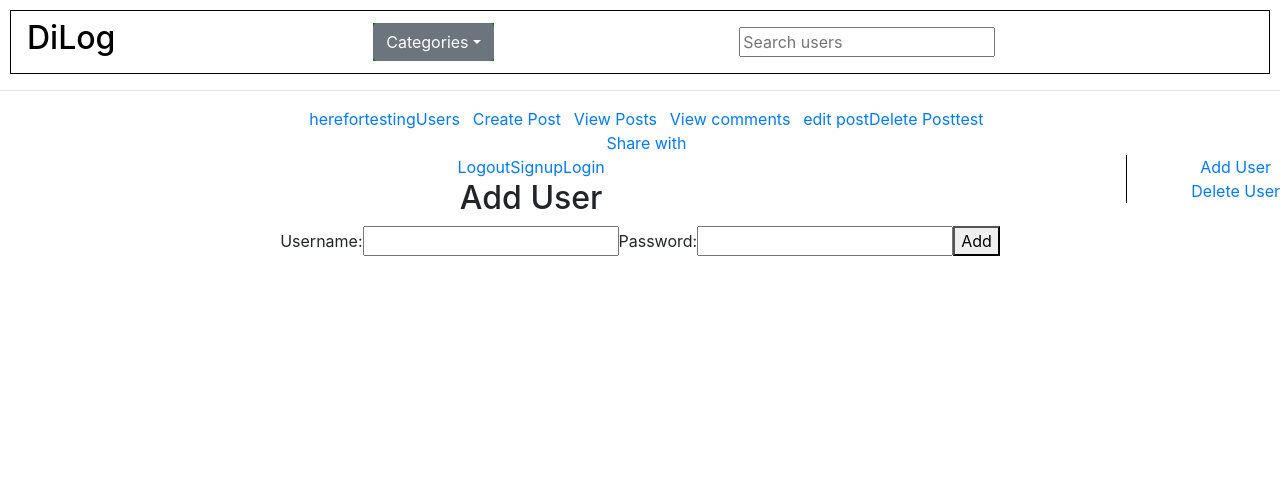
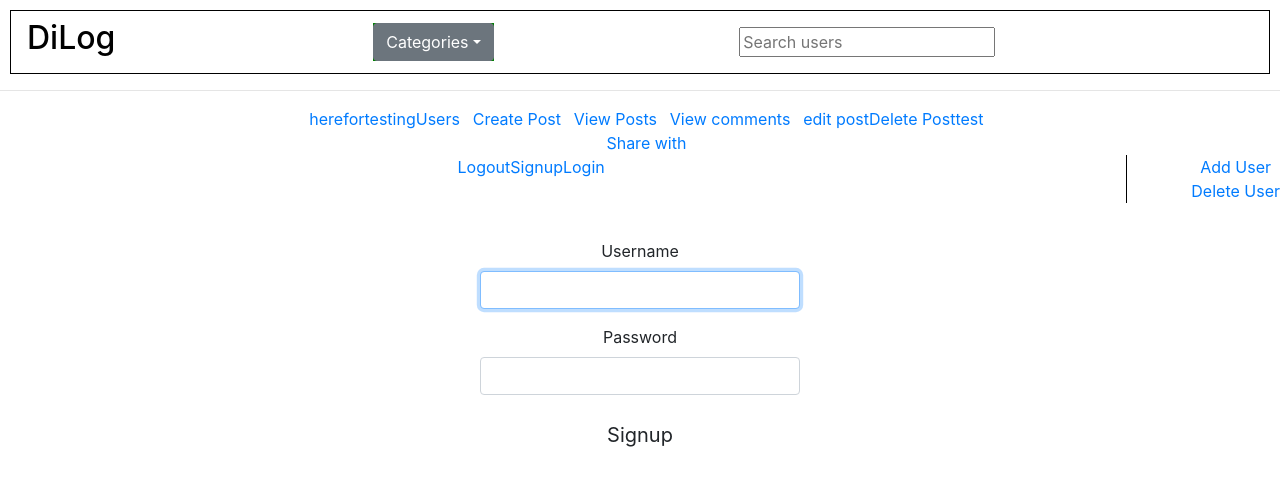
Before and after one commit to ArneCaris/Project12.2018, a React (Create React App) app in the folder react_client/: page /Users/add in a window 1280 px wide. Shown: the top 486 px of the page. Built offline with nearby package versions, Linux system fonts and the light colour scheme.

Commit message:
signup working + view posts modal struggles

```diff
--- a/react_client/src/AddUser.js
+++ b/react_client/src/AddUser.js
@@ -1,56 +1,108 @@
 import React, { Component } from 'react';
+import { Button, FormGroup, FormControl, ControlLabel } from "react-bootstrap";
 import axios from 'axios';
+import "./Login.css";
+
 
 class AddUser extends Component {
     constructor() {
     super();
-    this.onChange = this.onChange.bind(this);
+    this.getUsers = this.getUsers.bind(this);
     this.handleSubmit = this.handleSubmit.bind(this);
     this.state = {
         ID: '',
         username: '',
-        password: ''
+        password: '',
+        Users: []
     };
     }
 
-    onChange = e => {
-        const state = this.state;
-        state[e.target.name] = e.target.value;
-        this.setState(state);
-    };
+    getUsers() {
+
+        axios.get(`http://localhost:3000/Users/`).then(res => {
+            const Users = res.data;
+            this.setState({ Users });
+            console.log(Users)
+            var loginU = document.getElementById('username').value;
+            var loginP = document.getElementById('password').value;
+
+
+
+            for ( var x = 0; x < Users.length; x++){
+                if(Users[x].username === loginU)
+                {
+                    if(Users[x].password === loginP)
+                    {
+
+                      var CurrUser = {
+                          id: Users[x].ID,
+                          username: Users[x].username,
+                          isAuthenticated: true
+                      }
+
+                      localStorage.setItem( 'userID', JSON.stringify(CurrUser.id) );
+                      localStorage.setItem( 'userUsername', JSON.stringify(CurrUser.username) );
+                      localStorage.setItem( 'isAthenticated', JSON.stringify(CurrUser.isAuthenticated) );
+
+                      this.props.history.push('/Post');
+
+                      break;
+
+                      }
+
+                    }
+                }
+              }
+              );
+          }
+
 
     handleSubmit = event => {
         event.preventDefault();
 
-        const { ID, username, password } = this.state;
-        window.location.reload();
+        const { ID } = this.state;
+        const username = document.getElementById("username").value
+        const password = document.getElementById("password").value
 
         axios
             .post('http://localhost:3000/Users', { ID, username, password })
             .then(res => {
-            console.log(res);
-            console.log(res.data);
+                console.log(res);
+                console.log(res.data);
+                this.getUsers();
             });
+
         };
+
 
     render() {
         return (
-            <div className="content">
-                <h2>Add User</h2>
-                <form onSubmit={this.handleSubmit}>
-                    <label>
-                    Username:
-                    <input type="text" name="username" onChange={this.onChange} />
-                    </label>
-                    <label>
-                    Password:
-                    <input type="text" name="password" onChange={this.onChange} />
-                    </label>
-                    <button className="button" type="submit">
-                    Add
-                    </button>
-                </form>
-            </div>
+            <div className="Login">
+            <form>
+            <FormGroup controlId="username" bsSize="large">
+                <ControlLabel>Username</ControlLabel>
+                <FormControl
+                autoFocus
+                type="username" id="username"
+                />
+            </FormGroup>
+            <FormGroup controlId="password" bsSize="large">
+                <ControlLabel>Password</ControlLabel>
+                <FormControl
+                type="password" id="password"
+                />
+            </FormGroup>
+            <Button
+                block
+                bsSize="large"
+                type="button"
+                onClick={this.handleSubmit}
+                >
+                Signup
+            </Button>
+            </form>
+            <br/> <br/>
+        </div>
         );
     }
 }
--- a/react_client/src/App.js
+++ b/react_client/src/App.js
@@ -176,7 +176,7 @@ class App extends Component {
         ? <NavLink onClick={this.handleLogout}>Logout</NavLink>
         : <Fragment>
           <NavLink to="/login" onClick={this.handleLogout}>Logout</NavLink>
-              <NavLink to="/signup">Signup</NavLink>
+              <NavLink to="/Users/add">Signup</NavLink>
               <NavLink to="/login">Login</NavLink>
           </Fragment>
       }
--- a/react_client/src/Login.js
+++ b/react_client/src/Login.js
@@ -41,7 +41,7 @@ export class Login extends Component {
                         localStorage.setItem( 'userUsername', JSON.stringify(CurrUser.username) );
                         localStorage.setItem( 'isAthenticated', JSON.stringify(CurrUser.isAuthenticated) );
 
-                         this.props.history.push('/Post');
+                        this.props.history.push('/Post');
 
                         break;
 
--- a/react_client/src/test.js
+++ b/react_client/src/test.js
@@ -27,23 +27,45 @@ class Test extends Component {
     };
     this.handleRemove = this.handleRemove.bind(this);
     this.handleModal = this.handleModal.bind(this);
+    this.forloopfunction = this.forloopfunction.bind(this);
   }
 
   componentDidMount() {
     axios.get(`http://localhost:3000/posts/public`).then(results => {
       const posts = results.data;
-      const ID = results.data;
-      const Title = results.data;
-      const Content = results.data;
-      const LastEdit = results.data;
+      const ID = [];
+      const Title = [];
+      const Content = [];
+      const LastEdit = [];
+      for (var x = 0; x < posts.length; x++) {
+        ID.push(posts[x].ID);
+        Title.push(posts[x].Title);
+        Content.push(posts[x].Content);
+        LastEdit.push(posts[x].LastEdit)
+      }
       this.setState({
         posts,
         ID,
         Title,
         Content,
-        LastEdit,
+        LastEdit
        });
     });
+  }
+
+  forloopfunction () {
+    for (var x = 0; x < this.state.posts.length; x++) {
+      if (this.state.posts[x].ID == document.getElementById("forloop").className) {
+
+        //  document.getElementById("title").value = this.state.Title[x];
+          console.log(this.state.Title[x]);
+      }
+      else {
+        console.log(this.state.posts[x].ID)
+        console.log(document.getElementById("forloop").className);
+      }
+
+    }
   }
 
     handleRemove = ID => {
@@ -53,35 +75,52 @@ class Test extends Component {
   };
 
   handleModal() {
+
     this.setState({
         modal: !this.state.modal,
-        ID: this.state.ID,
-        Title: this.state.Title,
 
     });
+    this.forloopfunction();
 }
 
 
 render() {
-    let postsList = this.state.posts.map ((Post, i) => {
+    let postsList = this.state.posts.map ( Post => {
         return (
-        <div className="for-posts" data-id={Post.ID}>
+        <div className="for-posts" id={Post.ID}>
         <div className="postdiv">
           <ul>
-            <li onClick={this.handleModal} key={i}>{Post.Title}</li>
-            <li key={i}>{Post.Content}</li>
+            <li onClick={this.handleModal} id="forloop" className={Post.ID}>{Post.Title}</li>
+            <li>{Post.Content}</li>
           </ul>
         </div>
         </div>)
       });
+      var modaltitle =
+        <div id="title">
+
+
+        </div>
+        ;
+      var modalcontent =
+        <div>
+
+          {this.state.Content[3]}
+
+        </div>
+        ;
+
     return(
       <div>
         <div>
           {postsList}
         </div>
         <Modal key={this.props.ID} isOpen={this.state.modal} toggle={this.handleModal} key={this.state.posts.ID} className="modalpost">
-            <ModalHeader>{this.props.Title}</ModalHeader>
-            <ModalBody>{this.props.Content}</ModalBody>
+
+            <ModalHeader>{modaltitle}</ModalHeader>
+            <ModalBody>
+              {modalcontent}
+            </ModalBody>
 
               <CommentField/>
 
```
